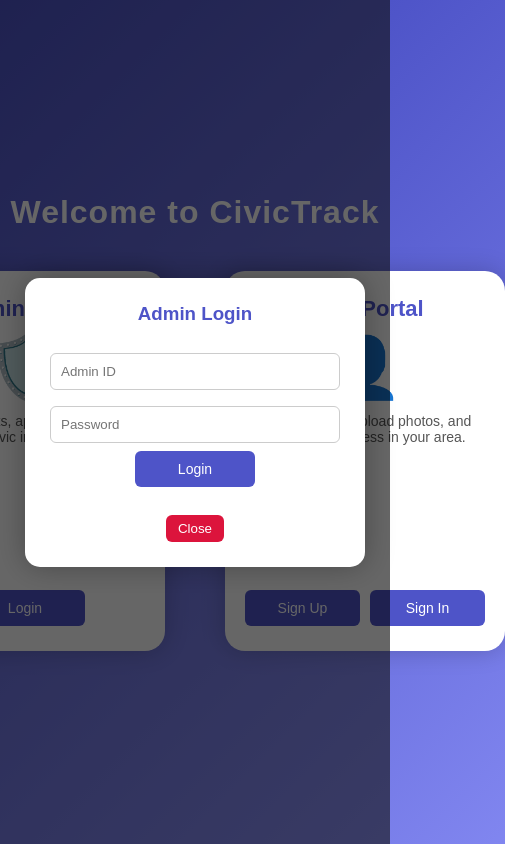
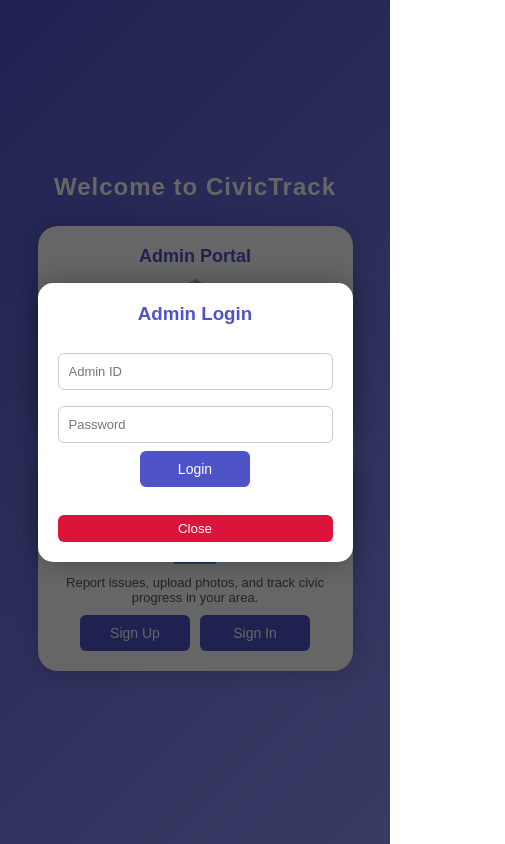
Before and after one commit to DeepakRaj-code/Civic-Track, a website: page public/registration.html in a window 390 px wide. Both pictures are taken after a click on the button "Login". Shown: the whole page, 505 px wide, since content can reach past the window. Drawn offline with Linux system fonts and the light colour scheme.

Commit message:
4th commit

```diff
--- a/public/registration.html
+++ b/public/registration.html
@@ -14,18 +14,20 @@
     }
 
     body {
-            height: 100vh;
+      min-height: 100vh;
       background: linear-gradient(135deg, #4e54c8, #8f94fb);
       display: flex;
       flex-direction: column;
       justify-content: center;
       align-items: center;
+      padding: 20px;
     }
 
     h1 {
       color: white;
       margin-bottom: 40px;
       letter-spacing: 1px;
+      text-align: center;
     }
 
     .container {
@@ -33,6 +35,8 @@
       gap: 60px;
       opacity: 0;
       animation: fadeIn 1.2s ease forwards;
+      flex-wrap: wrap;
+      justify-content: center;
     }
 
     @keyframes fadeIn {
@@ -90,6 +94,7 @@
       justify-content: center;
       align-items: center;
       gap: 10px;
+      flex-wrap: wrap;
     }
 
     .btn {
@@ -100,7 +105,7 @@
       border-radius: 6px;
       cursor: pointer;
       font-size: 14px;
-            width: 120px;
+      width: 100px;
       transition: 0.2s;
     }
 
@@ -119,6 +124,7 @@
       display: none;
       justify-content: center;
       align-items: center;
+      padding: 20px;
     }
 
     .form-box {
@@ -155,6 +161,7 @@
       border: 1px solid #ccc;
       border-radius: 6px;
       outline: none;
+      font-size: 14px;
     }
 
     .close-btn {
@@ -165,6 +172,85 @@
       border-radius: 6px;
       cursor: pointer;
       margin-top: 10px;
+    }
+
+    /* ----------- RESPONSIVE DESIGN ----------- */
+
+    /* Medium screens (tablets) */
+    @media (max-width: 992px) {
+      .container {
+        gap: 40px;
+      }
+
+      .portal {
+        width: 260px;
+        height: 360px;
+      }
+
+      .portal h2 {
+        font-size: 20px;
+      }
+
+      .icon {
+        font-size: 50px;
+      }
+
+      .btn {
+        width: 100px;
+        font-size: 13px;
+        padding: 8px 16px;
+      }
+    }
+
+    /* Small screens (mobiles) */
+    @media (max-width: 600px) {
+      h1 {
+        font-size: 1.5rem;
+        margin-bottom: 25px;
+      }
+
+      .container {
+        flex-direction: column;
+        gap: 25px;
+        align-items: center;
+      }
+
+      .portal {
+        width: 90%;
+        height: auto;
+        padding: 20px;
+      }
+
+      .portal h2 {
+        font-size: 18px;
+      }
+
+      .portal p {
+        font-size: 13px;
+      }
+
+      .icon {
+        font-size: 45px;
+      }
+
+      .btn {
+        width: 40%;
+        padding: 10px;
+        font-size: 14px;
+      }
+
+      .form-box {
+        width: 90%;
+        padding: 20px;
+      }
+
+      .form-box input {
+        font-size: 13px;
+      }
+
+      .close-btn {
+        width: 100%;
+      }
     }
   </style>
 </head>
@@ -218,10 +304,10 @@
     <div class="form-box">
       <h3>User Sign Up</h3>
       <form onsubmit="usersignup(event)">
-                <input type="text" placeholder="Full Name">
-                <input type="email" placeholder="Email">
-                <input type="password" placeholder="Password">
-                <input type="text" placeholder="City / Area">
+        <input type="text" placeholder="Full Name" required>
+        <input type="email" placeholder="Email" required>
+        <input type="password" placeholder="Password" required>
+        <input type="text" placeholder="City / Area" required>
         <button class="btn">Register</button>
       </form><br>
       <button class="close-btn" onclick="closeForm('user-signup')">Close</button>
@@ -233,11 +319,11 @@
     <div class="form-box">
       <h3>User Sign In</h3>
       <form onsubmit="userlogin(event)">
-                <input type="email" placeholder="Email">
-                <input type="password" placeholder="Password">
-                <button class="btn">Login</button><br>
+        <input type="email" placeholder="Email" required>
+        <input type="password" placeholder="Password" required>
+        <button class="btn">Login</button>
+      </form><br>
       <button class="close-btn" onclick="closeForm('user-login')">Close</button>
-            </form>
     </div>
   </div>
 
@@ -248,6 +334,7 @@
     function closeForm(id) {
       document.getElementById(id).style.display = 'none';
     }
+
     async function usersignup(e) {
       e.preventDefault();
       const form = e.target;
@@ -258,9 +345,7 @@
 
       const res = await fetch('/api/users/signup', {
         method: 'POST',
-                headers: {
-                    'Content-Type': 'application/json'
-                },
+        headers: { 'Content-Type': 'application/json' },
         body: JSON.stringify({ name, email, password, city })
       });
       const data = await res.json();
@@ -280,9 +365,7 @@
 
       const res = await fetch('/api/users/login', {
         method: 'POST',
-                headers: {
-                    'Content-Type': 'application/json'
-                },
+        headers: { 'Content-Type': 'application/json' },
         body: JSON.stringify({ email, password })
       });
       const data = await res.json();
@@ -302,23 +385,17 @@
 
       const res = await fetch('/api/admins/login', {
         method: 'POST',
-                headers: {
-                    'Content-Type': 'application/json'
-                },
+        headers: { 'Content-Type': 'application/json' },
         body: JSON.stringify({ adminId, password })
       });
       const data = await res.json();
       form.reset();
       alert(data.message || data.error);
       if (res.ok) {
-                // For admin login
         localStorage.setItem("loggedInAdmin", JSON.stringify({ adminId }));
         window.location.replace("/admin");
       }
     }
-
   </script>
-
 </body>
-
 </html>
```
Also changed, not shown: public/user.html (+72 -7 lines). Lines whose indentation alone changed are shown as unchanged.
